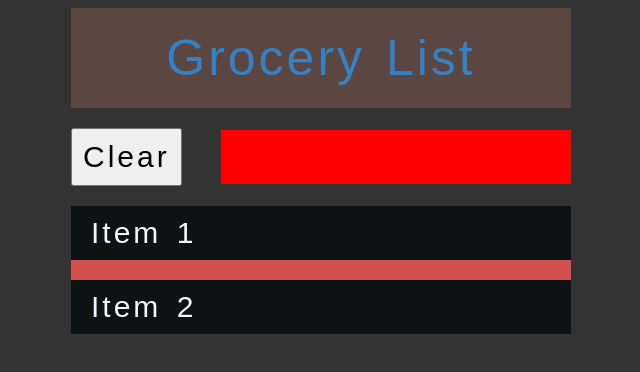
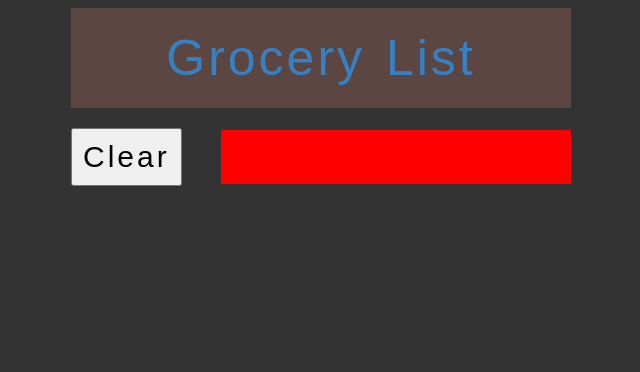
Before and after one commit to eltaep/grocery-list, a plain HTML site: page index.html in a window 1280 px wide. Shown: the whole page, without its empty margins (319-959 px from the left). Drawn offline with Linux system fonts and the light colour scheme.

Commit message:
Update index.html

```diff
--- a/index.html
+++ b/index.html
@@ -16,8 +16,6 @@
 
         </div>
         <div class="list-items">
-            <p>item 1</p>
-            <p>item 2</p>
 
         </div>
     </div>
```
